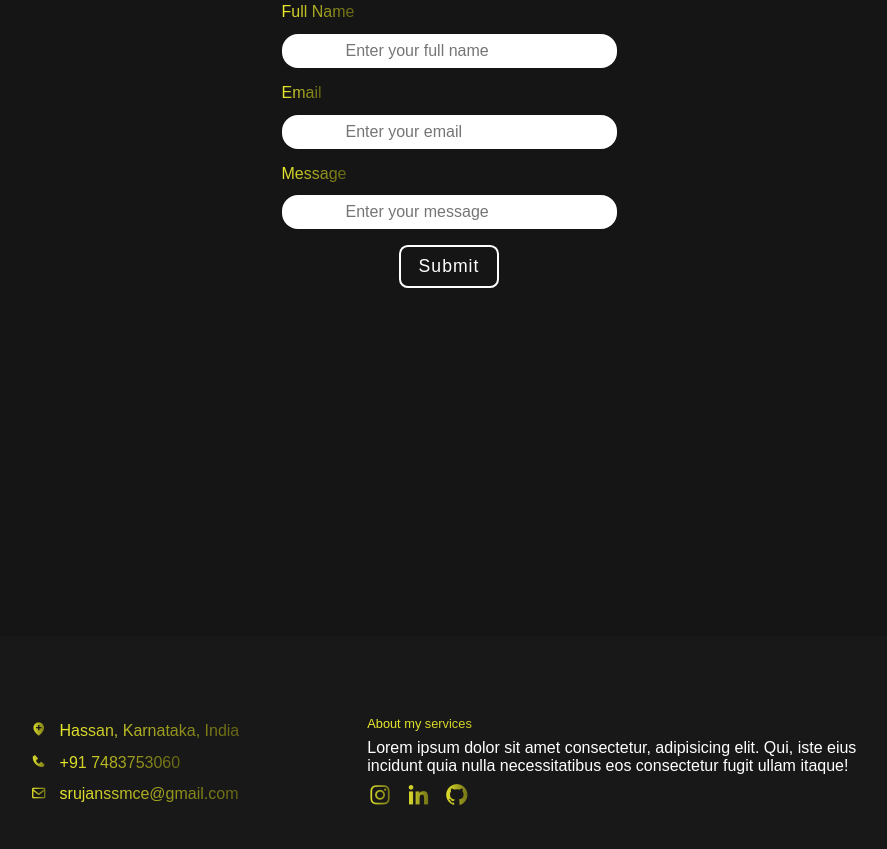
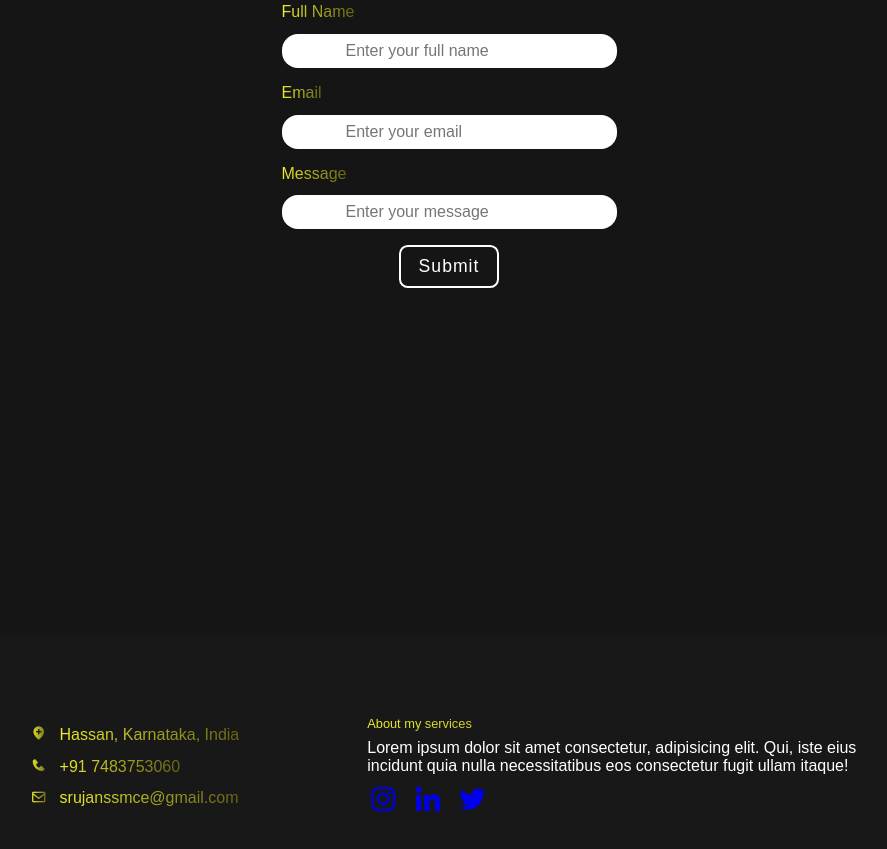
Before and after one commit to Srujanss6/srujanss, a plain HTML site: page index.html in a window 1280 px wide. Shown: the part 2564-3413 px from the top of the page, without its empty margins (191-1078 px from the left). Drawn offline with nearby package versions, Linux system fonts and the light colour scheme.

Commit message:
Update index.html

```diff
--- a/index.html
+++ b/index.html
@@ -14,7 +14,7 @@
         </a>
 
         <ul>
-            <a href="#Home">Home</a>
+            <a href="#home">Home</a>
             <a href="#About">About</a>
             <a href="#Services">Services</a>
             <a href="#Contact">Contact</a>
@@ -187,10 +187,17 @@
                 Lorem ipsum dolor sit amet consectetur, adipisicing elit. Qui, iste eius incidunt quia nulla necessitatibus eos consectetur fugit ullam itaque!
             </p>
             <div class="social-icons">
-                <span><i class='bx bxl-instagram' ></i></span>
-                <span><i class='bx bxl-linkedin'></i></span>
-                <span><i class='bx bxl-github'></i></span>
+                <a href="https://www.instagram.com/srujan_s.s/" target="_blank">
+                    <i class='bx bxl-instagram'></i>
+                </a>
+                <a href="https://www.linkedin.com/in/yourprofile" target="_blank">
+                    <i class='bx bxl-linkedin'></i>
+                </a>
+                <a href="https://www.x.com/yourprofile" target="_blank">
+                    <i class='bx bxl-twitter'></i>
+                </a>
             </div>
+
         </div>
     </footer>
 
```
